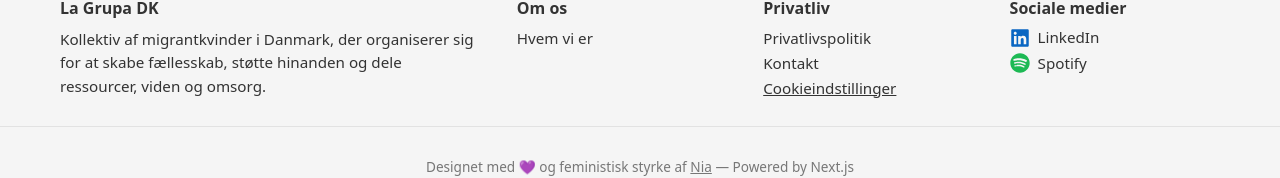
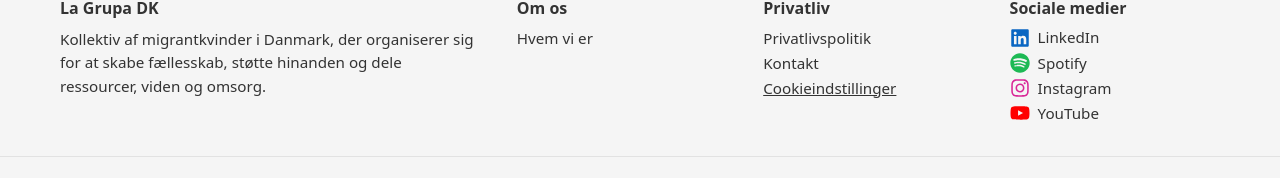
Before and after one commit to LaGrupa/lagrupadk, a Next.js app: page /da/libros in a window 1280 px wide. Shown: the part 1773-1951 px from the top of the page. Built offline with nearby package versions, Linux system fonts and the light colour scheme; no server answers.

Commit message:
added social media links

```diff
--- a/src/components/Footer.module.css
+++ b/src/components/Footer.module.css
@@ -3,7 +3,7 @@
   padding-top: 2.25rem;
   font-size: 0.95rem;
   color: #333;
-  border-top: 1px solid rgba(0,0,0,.06);
+  border-top: 1px solid rgba(0, 0, 0, 0.06);
 }
 
 /* same content width as the site */
@@ -18,21 +18,27 @@
 }
 
 @media (min-width: 640px) {
-  .container { grid-template-columns: 1.6fr 1fr 1fr; }
+  .container {
+    grid-template-columns: 1.6fr 1fr 1fr;
+  }
 }
 @media (min-width: 980px) {
-  .container { grid-template-columns: 2fr 1fr 1fr 1fr; }
+  .container {
+    grid-template-columns: 2fr 1fr 1fr 1fr;
+  }
 }
 
 /* HEADINGS — make every title (including brand) use the exact same metrics */
 .h4 {
   display: block;
-  margin: 0 0 .6rem 0;   /* zero top margin so all start at the same y */
+  margin: 0 0 0.6rem 0; /* zero top margin so all start at the same y */
   font-size: 1rem;
   line-height: 1.2;
   font-weight: 700;
 }
-.brandTitle { font-weight: 800; } /* slightly bolder but same baseline */
+.brandTitle {
+  font-weight: 800;
+} /* slightly bolder but same baseline */
 
 .brand .desc {
   margin: 0;
@@ -45,17 +51,18 @@
   display: block;
   color: inherit;
   text-decoration: none;
-  margin: .32rem 0;
+  margin: 0.32rem 0;
 }
-.links a:hover { text-decoration: underline; }
-
+.links a:hover {
+  text-decoration: underline;
+}
 
 /* Social links: icon + text on one line, centered */
 .socialLink {
-  display: flex;            /* ← was inline-flex; make it block-level so links stack */
-  align-items: center;      /* icon + text vertically centered */
-  gap: .5rem;
-  margin: .32rem 0;
+  display: flex; /* ← was inline-flex; make it block-level so links stack */
+  align-items: center; /* icon + text vertically centered */
+  gap: 0.5rem;
+  margin: 0.32rem 0;
   text-decoration: none;
   color: inherit;
   line-height: 1.2;
@@ -63,21 +70,39 @@
 }
 
 /* ensure the icon never shrinks */
-.socialLink .icon { flex: 0 0 auto; }
-
+.socialLink .icon {
+  flex: 0 0 auto;
+}
 
 /* ensure the icon never shrinks */
-.socialLink .icon { flex: 0 0 auto; }
+.socialLink .icon {
+  flex: 0 0 auto;
+}
 .icon {
   width: 20px;
   height: 20px;
 }
-.iconLinkedin { color: #0a66c2; }
-.iconSpotify  { color: #1db954; }
-.socialText { line-height: 1.2; }
+.iconLinkedin {
+  color: #0a66c2;
+}
+.iconSpotify {
+  color: #1db954;
+}
+.iconInstagram {
+  color: #d92697;
+}
+.iconYoutube {
+  color: red;
+}
+.socialText {
+  line-height: 1.2;
+}
 
 @media (max-width: 420px) {
-  .icon { width: 18px; height: 18px; }
+  .icon {
+    width: 18px;
+    height: 18px;
+  }
 }
 
 /* bottom bar */
@@ -85,17 +110,28 @@
   text-align: center;
   padding: 1rem 20px 1.25rem;
   margin-top: 1.75rem;
-  font-size: .85rem;
+  font-size: 0.85rem;
   color: #777;
-  border-top: 1px solid rgba(0,0,0,.08);
+  border-top: 1px solid rgba(0, 0, 0, 0.08);
 }
-.bottom a { color: inherit; text-decoration: underline; }
+.bottom a {
+  color: inherit;
+  text-decoration: underline;
+}
 
 @media (min-width: 1200px) {
-  .container { gap: 2.25rem; }
+  .container {
+    gap: 2.25rem;
+  }
 }
-.linkList { list-style: none; padding: 0; margin: 0; }
-.linkList li { margin: .25rem 0; }
+.linkList {
+  list-style: none;
+  padding: 0;
+  margin: 0;
+}
+.linkList li {
+  margin: 0.25rem 0;
+}
 
 /* Make the button look like a link so it fits the footer UI */
 .textButton {
@@ -108,4 +144,6 @@
   text-decoration: underline;
   cursor: pointer;
 }
-.textButton:hover { opacity: .85; }
+.textButton:hover {
+  opacity: 0.85;
+}
--- a/src/components/Footer.tsx
+++ b/src/components/Footer.tsx
@@ -1,6 +1,6 @@
 "use client";
 import styles from "./Footer.module.css";
-import { FaLinkedin, FaSpotify } from "react-icons/fa";
+import { FaInstagram, FaLinkedin, FaSpotify, FaYoutube } from "react-icons/fa";
 import { useT } from "@/i18n";
 import { I18nLink as Link } from "@/i18nLink";
 import { CookieSettingsLink } from "@/components/CookieSettingsLink";
@@ -20,14 +20,23 @@ export default function Footer() {
         {/* About */}
         <nav className={styles.links} aria-label={t("footer.about") as string}>
           <h4 className={styles.h4}>{t("footer.about") as string}</h4>
-          <Link href={`/${locale}/quienes-somos`}>{t("footer.who") as string}</Link>
+          <Link href={`/${locale}/quienes-somos`}>
+            {t("footer.who") as string}
+          </Link>
         </nav>
 
         {/* Privacy + Cookie settings */}
-        <nav className={styles.links} aria-label={t("footer.privacy") as string}>
+        <nav
+          className={styles.links}
+          aria-label={t("footer.privacy") as string}
+        >
           <h4 className={styles.h4}>{t("footer.privacy") as string}</h4>
-          <Link href={`/${locale}/privacy`}>{t("footer.policy") as string}</Link>
-          <Link href={`/${locale}/contact`}>{t("footer.contact") as string}</Link>
+          <Link href={`/${locale}/privacy`}>
+            {t("footer.policy") as string}
+          </Link>
+          <Link href={`/${locale}/contact`}>
+            {t("footer.contact") as string}
+          </Link>
 
           {/* Cookie settings button styled like a link */}
           <CookieSettingsLink className={styles.textButton} />
@@ -42,7 +51,10 @@ export default function Footer() {
             target="_blank"
             rel="noopener noreferrer"
           >
-            <FaLinkedin className={`${styles.icon} ${styles.iconLinkedin}`} aria-hidden />
+            <FaLinkedin
+              className={`${styles.icon} ${styles.iconLinkedin}`}
+              aria-hidden
+            />
             <span className={styles.socialText}>LinkedIn</span>
           </a>
           <a
@@ -51,8 +63,35 @@ export default function Footer() {
             target="_blank"
             rel="noopener noreferrer"
           >
-            <FaSpotify className={`${styles.icon} ${styles.iconSpotify}`} aria-hidden />
+            <FaSpotify
+              className={`${styles.icon} ${styles.iconSpotify}`}
+              aria-hidden
+            />
             <span className={styles.socialText}>Spotify</span>
+          </a>
+          <a
+            className={styles.socialLink}
+            href="https://www.instagram.com/lagrupadk?igsh=enRmNm9pbm93YW05"
+            target="_blank"
+            rel="noopener noreferrer"
+          >
+            <FaInstagram
+              className={`${styles.icon} ${styles.iconInstagram}`}
+              aria-hidden
+            />
+            <span className={styles.socialText}>Instagram</span>
+          </a>
+          <a
+            className={styles.socialLink}
+            href="https://youtube.com/@lagrupadk?si=32IJiKYR_vth91Aw"
+            target="_blank"
+            rel="noopener noreferrer"
+          >
+            <FaYoutube
+              className={`${styles.icon} ${styles.iconYoutube}`}
+              aria-hidden
+            />
+            <span className={styles.socialText}>YouTube</span>
           </a>
         </div>
       </div>
@@ -60,7 +99,11 @@ export default function Footer() {
       <div className={styles.bottom}>
         <p>
           {t("footer.credit") as string}{" "}
-          <a href="https://nialusby.vercel.app" target="_blank" rel="noopener noreferrer">
+          <a
+            href="https://nialusby.vercel.app"
+            target="_blank"
+            rel="noopener noreferrer"
+          >
             Nia
           </a>{" "}
           — Powered by Next.js
```
